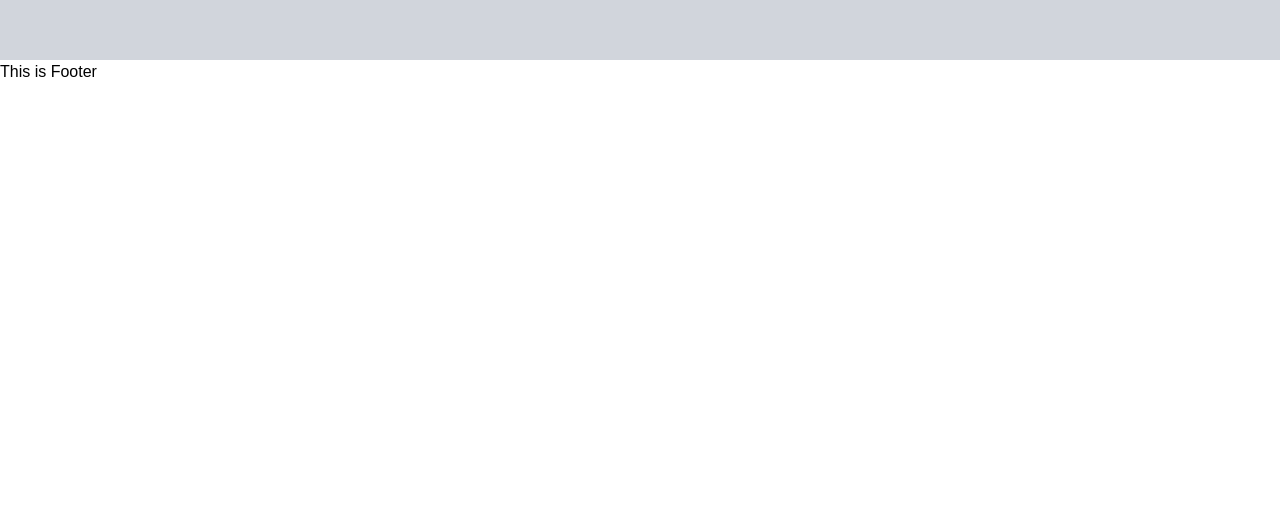
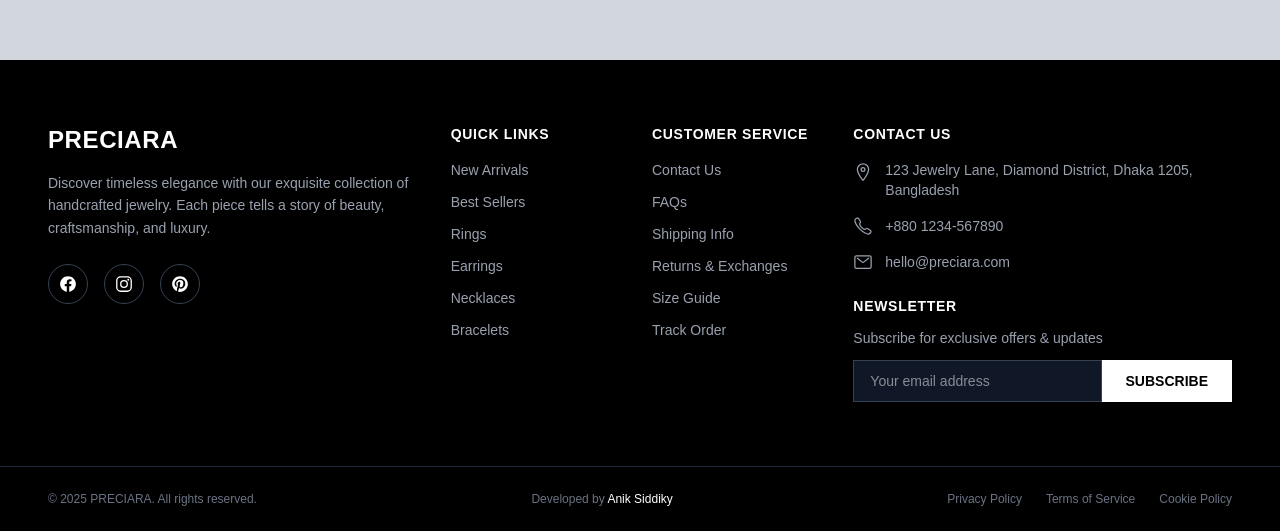
Before and after one commit to anik-siddiky/PRECIARA-CLIENT, a React (Vite) app: page / in a window 1280 px wide. Shown: the part 841-1372 px from the top of the page. Before the commit the page ends 925 px from the top, so only its background shows below. Built offline with nearby package versions, Linux system fonts and the light colour scheme.

Commit message:
added the footer

```diff
--- a/src/Components/Footer/Footer.jsx
+++ b/src/Components/Footer/Footer.jsx
@@ -1,10 +1,128 @@
 import React from 'react';
+import { Link } from 'react-router';
+import { IoLogoFacebook, IoLogoInstagram, IoLogoPinterest, IoLocationOutline, IoCallOutline, IoMailOutline } from 'react-icons/io5';
 
 const Footer = () => {
     return (
-        <div>
-            This is Footer
-        </div>
+        <footer className='bg-black text-white'>
+            <div className='px-4 lg:px-12 py-12 lg:py-16'>
+                <div className='grid grid-cols-1 md:grid-cols-2 lg:grid-cols-6 gap-8 lg:gap-6'>
+                    <div className='lg:col-span-2'>
+                        <h2 className='text-2xl font-extrabold tracking-wide mb-4 font-brand'>PRECIARA</h2>
+                        <p className='text-gray-400 text-sm leading-relaxed mb-6'>
+                            Discover timeless elegance with our exquisite collection of handcrafted jewelry.
+                            Each piece tells a story of beauty, craftsmanship, and luxury.
+                        </p>
+                        <div className='flex gap-4'>
+                            <Link to="#" className='w-10 h-10 rounded-full border border-gray-700 flex items-center justify-center hover:bg-white hover:text-black transition-all duration-300'>
+                                <IoLogoFacebook size={18} />
+                            </Link>
+                            <Link to="#" className='w-10 h-10 rounded-full border border-gray-700 flex items-center justify-center hover:bg-white hover:text-black transition-all duration-300'>
+                                <IoLogoInstagram size={18} />
+                            </Link>
+                            <Link to="#" className='w-10 h-10 rounded-full border border-gray-700 flex items-center justify-center hover:bg-white hover:text-black transition-all duration-300'>
+                                <IoLogoPinterest size={18} />
+                            </Link>
+                        </div>
+                    </div>
+
+                    <div className='lg:col-span-1'>
+                        <h3 className='text-sm font-bold mb-4 tracking-wider'>QUICK LINKS</h3>
+                        <ul className='space-y-3 text-sm text-gray-400'>
+                            <li>
+                                <Link to="#" className='hover:text-white transition-colors duration-300'>New Arrivals</Link>
+                            </li>
+                            <li>
+                                <Link to="#" className='hover:text-white transition-colors duration-300'>Best Sellers</Link>
+                            </li>
+                            <li>
+                                <Link to="#" className='hover:text-white transition-colors duration-300'>Rings</Link>
+                            </li>
+                            <li>
+                                <Link to="#" className='hover:text-white transition-colors duration-300'>Earrings</Link>
+                            </li>
+                            <li>
+                                <Link to="#" className='hover:text-white transition-colors duration-300'>Necklaces</Link>
+                            </li>
+                            <li>
+                                <Link to="#" className='hover:text-white transition-colors duration-300'>Bracelets</Link>
+                            </li>
+                        </ul>
+                    </div>
+                    <div className='lg:col-span-1'>
+                        <h3 className='text-sm font-bold mb-4 tracking-wider'>CUSTOMER SERVICE</h3>
+                        <ul className='space-y-3 text-sm text-gray-400'>
+                            <li>
+                                <Link to="#" className='hover:text-white transition-colors duration-300'>Contact Us</Link>
+                            </li>
+                            <li>
+                                <Link to="#" className='hover:text-white transition-colors duration-300'>FAQs</Link>
+                            </li>
+                            <li>
+                                <Link to="#" className='hover:text-white transition-colors duration-300'>Shipping Info</Link>
+                            </li>
+                            <li>
+                                <Link to="#" className='hover:text-white transition-colors duration-300'>Returns & Exchanges</Link>
+                            </li>
+                            <li>
+                                <Link to="#" className='hover:text-white transition-colors duration-300'>Size Guide</Link>
+                            </li>
+                            <li>
+                                <Link to="#" className='hover:text-white transition-colors duration-300'>Track Order</Link>
+                            </li>
+                        </ul>
+                    </div>
+                    <div className='lg:col-span-2'>
+                        <h3 className='text-sm font-bold mb-4 tracking-wider'>CONTACT US</h3>
+                        <ul className='space-y-4 text-sm text-gray-400'>
+                            <li className='flex items-start gap-3'>
+                                <IoLocationOutline size={20} className='shrink-0 mt-0.5' />
+                                <span>123 Jewelry Lane, Diamond District, Dhaka 1205, Bangladesh</span>
+                            </li>
+                            <li className='flex items-center gap-3'>
+                                <IoCallOutline size={20} className='shrink-0' />
+                                <span>+880 1234-567890</span>
+                            </li>
+                            <li className='flex items-center gap-3'>
+                                <IoMailOutline size={20} className='shrink-0' />
+                                <span>hello@preciara.com</span>
+                            </li>
+                        </ul>
+                        <div className='mt-6'>
+                            <h4 className='text-sm font-bold mb-3 tracking-wider'>NEWSLETTER</h4>
+                            <p className='text-gray-400 text-sm mb-3'>Subscribe for exclusive offers & updates</p>
+                            <div className='flex'>
+                                <input
+                                    type="email"
+                                    placeholder="Your email address"
+                                    className='flex-1 bg-gray-900 border border-gray-700 px-4 py-2.5 text-sm focus:outline-none focus:border-white transition-colors duration-300' />
+                                <button className='bg-white text-black px-6 py-2.5 text-sm font-bold hover:bg-gray-200 transition-colors duration-300'>SUBSCRIBE</button>
+                            </div>
+                        </div>
+                    </div>
+                </div>
+            </div>
+            <div className='border-t border-gray-800'></div>
+            <div className='px-4 lg:px-12 py-6'>
+                <div className='flex flex-col md:flex-row justify-between items-center gap-4'>
+                    <p className='text-gray-500 text-xs'>© 2025 PRECIARA. All rights reserved.</p>
+                    <p className='text-gray-500 text-xs'>
+                        Developed by{' '}
+                        <a
+                            href="https://aniksiddiky.vercel.app"
+                            target="_blank"
+                            rel="noopener noreferrer"
+                            className='text-white hover:underline transition-all duration-300'>
+                            Anik Siddiky</a>
+                    </p>
+                    <div className='flex gap-6 text-xs text-gray-500'>
+                        <Link to="#" className='hover:text-white transition-colors duration-300'>Privacy Policy</Link>
+                        <Link to="#" className='hover:text-white transition-colors duration-300'>Terms of Service</Link>
+                        <Link to="#" className='hover:text-white transition-colors duration-300'>Cookie Policy</Link>
+                    </div>
+                </div>
+            </div>
+        </footer>
     );
 };
 
```
